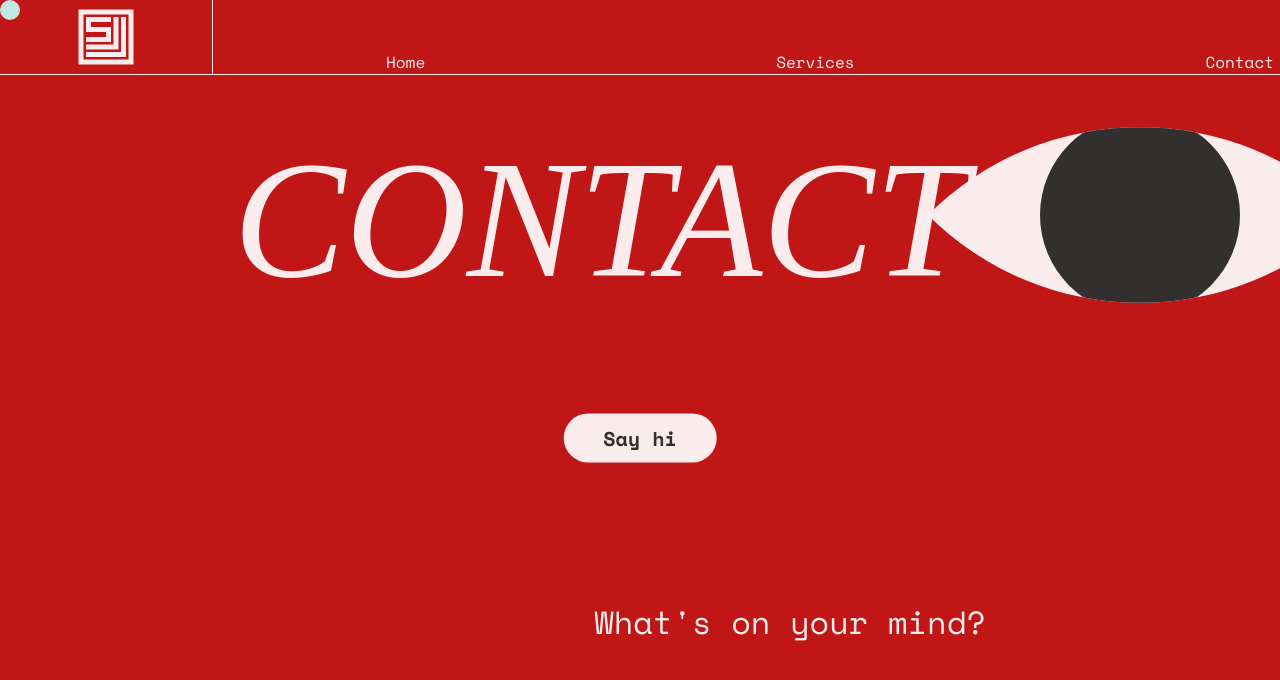
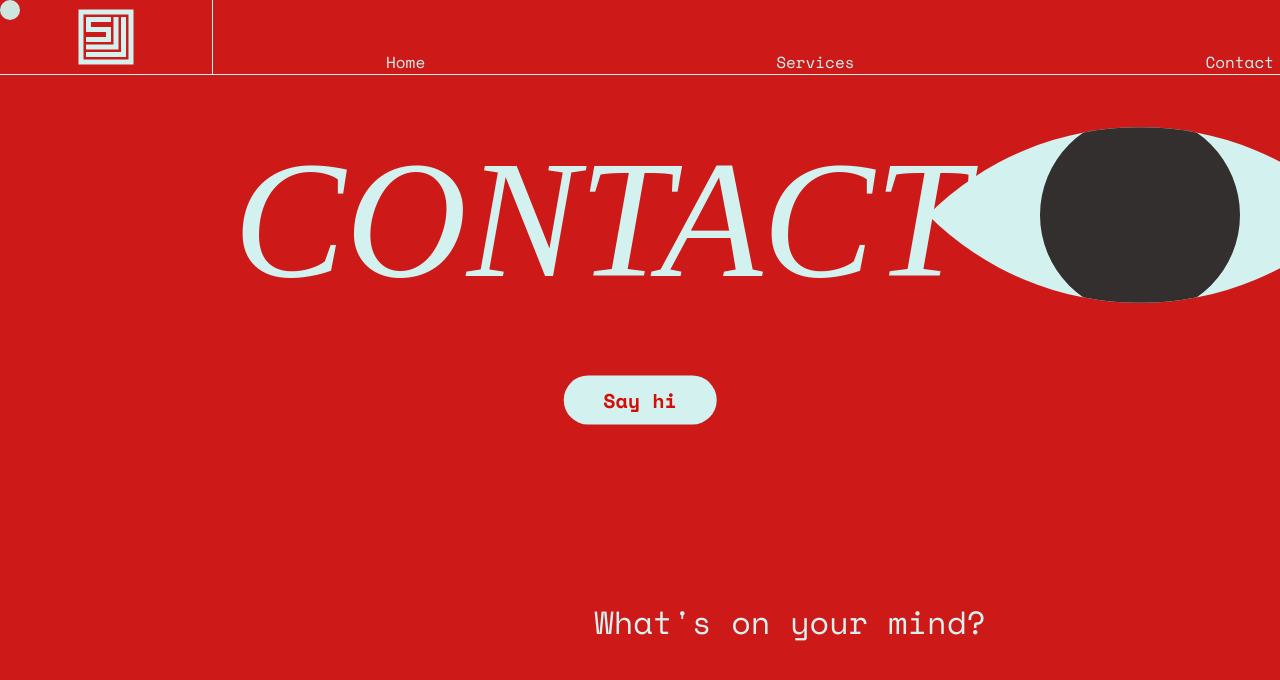
Before and after one commit to S-Double-J/s-double-j.com, a React (Vite) app: page /contact in a window 1280 px wide. Shown: the top 680 px of the page. Built offline with nearby package versions, Linux system fonts and the light colour scheme; a web font is replaced by a local one.

Commit message:
animated the eye in contact page and fixed the sticky cursor interactions with the say hi button

```diff
--- a/src/componenets/Footer.tsx
+++ b/src/componenets/Footer.tsx
@@ -1,5 +1,4 @@
 import { motion } from "motion/react";
-import { Link } from "react-router-dom";
 import styled from "styled-components";
 
 const Grid = styled.div`
@@ -28,12 +27,6 @@ const Tagline = styled.div`
   display: flex;
   flex-direction: column;
   gap: 10px;
-`;
-const PageLinks = styled.div`
-  grid-area: r;
-  display: flex;
-  flex-direction: column;
-  align-items: end;
 `;
 const Banner = styled.div`
   grid-area: b;
@@ -121,12 +114,6 @@ function Footer() {
           Helping people find their own little slice of the net.
         </p>
       </Tagline>
-      <PageLinks>
-        <Link to="/" className="fg">Home</Link>
-        <Link to="" className="fg">My focus</Link>
-        <Link to="services" className="fg">Services</Link>
-        <Link to="contact" className="fg">Contact</Link>
-      </PageLinks>
       <CircleFrame>
         <BigCircle
           style={{ x: "-50%", y: "-50%" }}
--- a/src/componenets/SayHi.tsx
+++ b/src/componenets/SayHi.tsx
@@ -1,3 +1,4 @@
+import { forwardRef } from "react";
 import styled from "styled-components";
 
 const Button = styled.button`
@@ -14,21 +15,25 @@ const Button = styled.button`
   background-color: var(--fg-mb);
   mix-blend-mode: difference;
   z-index: 20;
+  cursor: pointer;
   transition: background-color var(--color-transition) ease-in-out;
+  transition: opacity 0.3s ease-in-out;
+  opacity: var(--sh-opacity);
   & > p {
     font-weight: 900;
-    border: transparent;
+    pointer-events: none;
   }
 `;
 
 interface Props {
-  center: string;
+  center: boolean;
 }
 
-function SayHi({ center }: Props) {
-  if (center === "true") {
+const SayHi = forwardRef<HTMLButtonElement, Props>(({ center }, ref) => {
+  if (center === true) {
     return (
       <Button
+        ref={ref}
         style={{
           bottom: "50%",
           right: "50%",
@@ -36,19 +41,20 @@ function SayHi({ center }: Props) {
           backgroundColor: "var(--absurd-light)",
           mixBlendMode: "normal",
           position: "absolute",
+          opacity: "var(--sh-cen-opacity)",
+          visibility:
+            "var(--sh-cen-visibility)" as React.CSSProperties["visibility"],
         }}
       >
-        <p className="large" style={{ color: "var(--brutal-dark)" }}>
-          Say hi
-        </p>
+        <p className="large mix-blend-diff">Say hi</p>
       </Button>
     );
   }
   return (
-    <Button>
+    <Button ref={ref}>
       <p className="large mix-blend-diff">Say hi</p>
     </Button>
   );
-}
-
+});
+SayHi.displayName = "SayHi";
 export default SayHi;
--- a/src/routes/App/App.tsx
+++ b/src/routes/App/App.tsx
@@ -5,11 +5,12 @@ import Nav from "../../componenets/Nav";
 import styled from "styled-components";
 import StickyCursor from "../../componenets/StickyCursor";
 import { useRef } from "react";
+import SayHi from "../../componenets/SayHi";
 
 const Frame = styled.div`
   display: flex;
   width: 100%;
-  height: 100%;
+  height: 100svh;
   justify-content: start;
   align-items: center;
   flex-direction: column;
@@ -22,12 +23,22 @@ function App() {
     home: useRef<HTMLAnchorElement>(null),
     services: useRef<HTMLAnchorElement>(null),
     contact: useRef<HTMLAnchorElement>(null),
+    sayHi: useRef<HTMLButtonElement>(null),
+    sayHiCenter: useRef<HTMLButtonElement>(null),
   };
   return (
     <Frame id="app-frame">
       <StickyCursor stickyElements={stickyElementRefs} />
-      <Nav refs={stickyElementRefs} />
-      <Outlet />
+      <SayHi center={false} ref={stickyElementRefs.sayHi} />
+      <SayHi key="centered"center={true} ref={stickyElementRefs.sayHiCenter}/>
+      <Nav
+        refs={{
+          home: stickyElementRefs.home,
+          services: stickyElementRefs.services,
+          contact: stickyElementRefs.contact,
+        }}
+      />
+      <Outlet context={{sayHi: stickyElementRefs.sayHi, sayHiCenter: stickyElementRefs.sayHiCenter}} />
       <ScrollRestoration getKey={(location) => location.pathname} />
     </Frame>
   );
--- a/src/routes/Contact/Contact.tsx
+++ b/src/routes/Contact/Contact.tsx
@@ -20,12 +20,22 @@ const ColorChangeDiv = styled(motion.div)`
   flex-direction: column;
   gap: 200px;
 `;
+
 function Contact() {
   const updateCSSVariable = (value: string) => {
     if (value === "footer") {
       document.documentElement.style.setProperty("--fg", "var(--absurd-light)");
       document.documentElement.style.setProperty("--bg", "var(--absurd-red");
-      document.documentElement.style.setProperty("--fg-mb", "var(--absurd-mb-light)");
+      document.documentElement.style.setProperty(
+        "--fg-mb",
+        "var(--absurd-mb-light)"
+      );
+      document.documentElement.style.setProperty("--sh-opacity", "1");
+      document.documentElement.style.setProperty("--sh-cen-opacity", "0");
+      document.documentElement.style.setProperty(
+        "--sh-cen-visibility",
+        "hidden"
+      );
     }
     if (value === "absurd") {
       document.documentElement.style.setProperty("--bg", "var(--absurd-red)");
@@ -34,11 +44,23 @@ function Contact() {
         "--fg-mb",
         "var(--absurd-mb-light)"
       );
+      document.documentElement.style.setProperty("--sh-opacity", "0");
+      document.documentElement.style.setProperty("--sh-cen-opacity", "1");
+      document.documentElement.style.setProperty(
+        "--sh-cen-visibility",
+        "visible"
+      );
     }
   };
+
   return (
-    <Frame onViewportEnter={() => updateCSSVariable("absurd")} >
+    <Frame
+      onViewportEnter={() => updateCSSVariable("absurd")}
+      onViewportLeave={() => updateCSSVariable("footer")}
+    >
+      <ColorChangeDiv>
         <Hero />
+      </ColorChangeDiv>
       <ColorChangeDiv
         onViewportEnter={() => updateCSSVariable("footer")}
         onViewportLeave={() => updateCSSVariable("absurd")}
--- a/src/routes/Contact/Hero.tsx
+++ b/src/routes/Contact/Hero.tsx
@@ -1,6 +1,6 @@
-import { motion } from "motion/react";
+import { motion, useMotionTemplate, useMotionValue, useSpring, useTransform } from "motion/react";
 import styled from "styled-components";
-import SayHi from "../../componenets/SayHi";
+import { useEffect, useRef } from "react";
 
 const Grid = styled(motion.div)`
   position: relative;
@@ -39,7 +39,7 @@ const TopRight = styled.div`
   transition: background-color var(--color-transition) ease-in-out;
   & > h1 {
     mix-blend-mode: normal;
-    color: var(--fg)
+    color: var(--fg);
   }
 `;
 const BotLeft = styled.div`
@@ -85,15 +85,61 @@ const Circle = styled(motion.div)`
 `;
 
 function Hero() {
+  const pupilRef = useRef<HTMLDivElement>(null);
+
+  const pupil = {
+    x: useMotionValue(0),
+    y: useMotionValue(0),
+  };
+
+  const smoothOptions = { damping: 20, stiffness: 300, mass: 0.5 };
+  const smoothPupil = {
+    x: useSpring(pupil.x, smoothOptions),
+    y: useSpring(pupil.y, smoothOptions),
+  };
+
+  const x = useTransform(smoothPupil.x, [-1000, 0, 1000], [-100, 0, 100]);
+  const y = useTransform(smoothPupil.y, [-1000, 0, 1000], [-100, 0, 100]);
+
+  const manageMouseMove = (e: MouseEvent) => {
+    const { clientX, clientY } = e;
+
+    if (!pupilRef.current) return;
+
+    const { top, left, width, height } = pupilRef.current.getBoundingClientRect();
+    const center = { x: left + width / 2, y: top + height / 2 };
+
+    // Get mouse position relative to the eye's center
+    const mouseX = clientX - center.x;
+    const mouseY = clientY - center.y;
+
+    // Compensate for parent rotation (45deg counter-clockwise)
+    const angle = Math.PI / 4; // 45deg in radians
+    const rotatedX = mouseX * Math.cos(angle) - mouseY * Math.sin(angle);
+    const rotatedY = mouseX * Math.sin(angle) + mouseY * Math.cos(angle);
+
+    // Apply the adjusted values
+    pupil.x.set(rotatedX);
+    pupil.y.set(rotatedY);
+  };
+
+  useEffect(() => {
+    window.addEventListener("mousemove", manageMouseMove);
+    return () => {
+      window.removeEventListener("mousemove", manageMouseMove);
+    };
+  }, []);
+
+  const transform = useMotionTemplate`translateX(${x}px) translateY(${y}px)`;
+
   return (
     <Grid>
-      <SayHi center="true" />
 
       <TopLeft></TopLeft>
       <TopRight id="top-right-serv-hero">
         <h1 className="page-title">contact</h1>
         <Eye>
-          <Circle />
+          <Circle style={{ transform }} ref={pupilRef} />
         </Eye>
       </TopRight>
       <BotLeft></BotLeft>
--- a/src/routes/Home/Home.tsx
+++ b/src/routes/Home/Home.tsx
@@ -3,7 +3,6 @@ import Landing from "./Landing";
 import Focus from "./Focus";
 import ServHome from "./ServicesHome";
 import Footer from "../../componenets/Footer";
-import SayHi from "../../componenets/SayHi";
 import { useRef } from "react";
 import { motion } from "motion/react";
 
@@ -34,6 +33,7 @@ const ColorChangeDiv = styled(motion.div)`
   flex-direction: column;
   gap: 200px;
 `;
+
 function Home() {
   const updateCSSVariable = (value: string) => {
     if (value === "dark") {
@@ -61,7 +61,6 @@ function Home() {
       ref={containerRef}
       id="containerRef"
     >
-      <SayHi center="false"/>
       <ColorChangeDiv
         onViewportEnter={() => updateCSSVariable("light")}
         onViewportLeave={() => updateCSSVariable("dark")}
--- a/src/routes/Services/Services.tsx
+++ b/src/routes/Services/Services.tsx
@@ -1,5 +1,4 @@
 import Hero from "./Hero";
-import SayHi from "../../componenets/SayHi";
 import styled from "styled-components";
 import { motion } from "motion/react";
 import CoverText from "./CoverText";
@@ -34,12 +33,14 @@ const ColorChangeDiv = styled(motion.div)`
   flex-direction: column;
   gap: 200px;
 `;
+
 function Services() {
+
   const updateCSSVariable = (value: string) => {
     if (value === "footer") {
       document.documentElement.style.setProperty("--fg", "var(--bh-red)");
       document.documentElement.style.setProperty("--bg", "var(--bh-light");
-      document.documentElement.style.setProperty("--fg-mb", "var(--bh-mb-red)");
+      document.documentElement.style.setProperty("--fg-mb", "var(--bh-mb-light)");
     }
     if (value === "light") {
       document.documentElement.style.setProperty("--bg", "var(--bh-light)");
@@ -55,7 +56,6 @@ function Services() {
   const target = useRef(null);
   return (
     <Frame onViewportEnter={() => updateCSSVariable("light")} ref={container}>
-      <SayHi center="false" />
       <ScrollDiv ref={target}>
         <Hero container={container} target={target} />
         <CoverText container={container} target={target} />
--- a/src/styles/variables.css
+++ b/src/styles/variables.css
@@ -4,16 +4,20 @@
   --brutal-mb-light: #f2ebe3;
   --brutal-red: #710000;
   --bh-light: #eddfd8;
-  --bh-mb-light: #b9b6b5;
   --bh-red: #9a4034;
   --bh-mb-red: #519b9b;
-  --bh-mb-light: #00f1e5;
-  --absurd-red: #c11616;
-  --absurd-light: #faecec;
+  --bh-mb-light: #476c77;
+  --absurd-red: #ce1919;
+  --absurd-light: #d3f2ef;
   --absurd-mb-light: #00fff7;
 
   --fg-mb: var(--bh-mb-light);
   --bg: var(--brutal-light);
   --fg: var(--brutal-dark);
   --color-transition: 0.3s;
+
+  --sh-opacity: 1;
+  --sh-cen-opacity: 0;
+  --sh-cen-visibility: visible
+
 }
```
Also changed, not shown: src/componenets/StickyCursor.tsx (+12 -19 lines).
